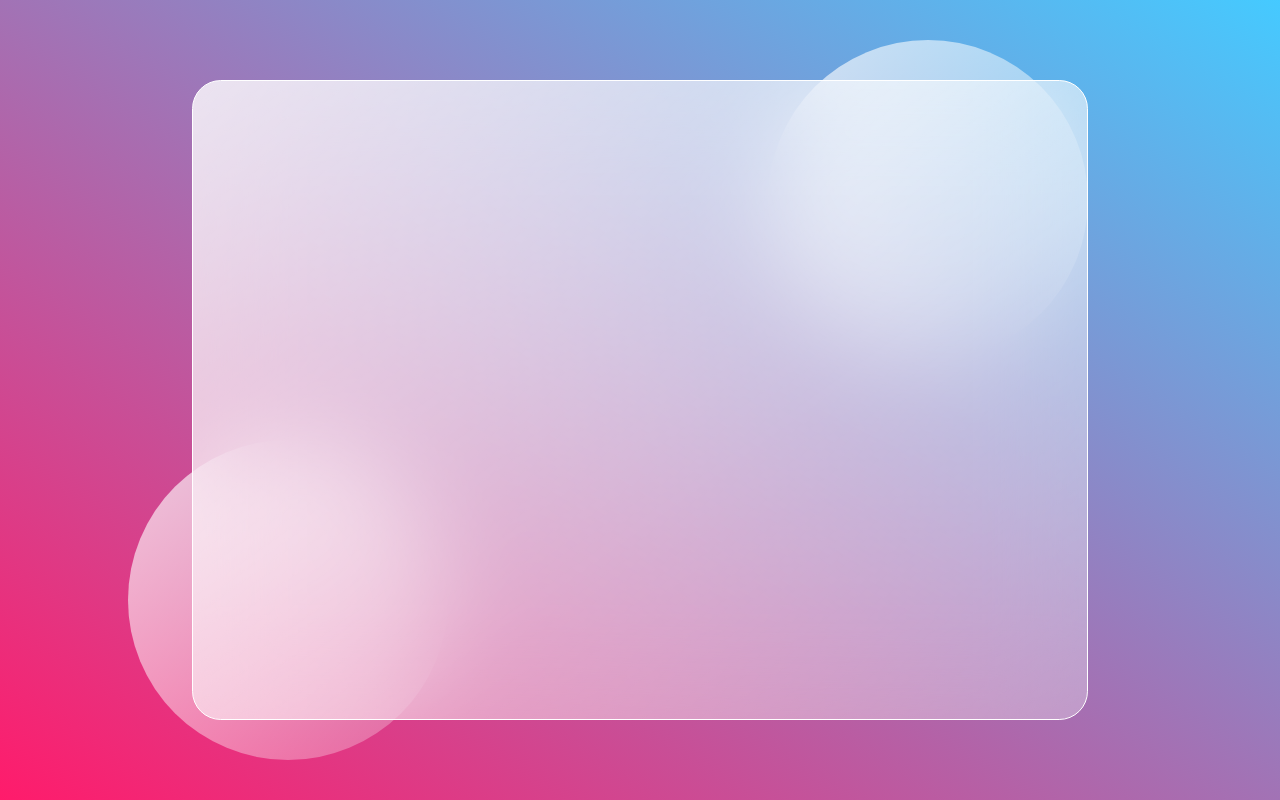
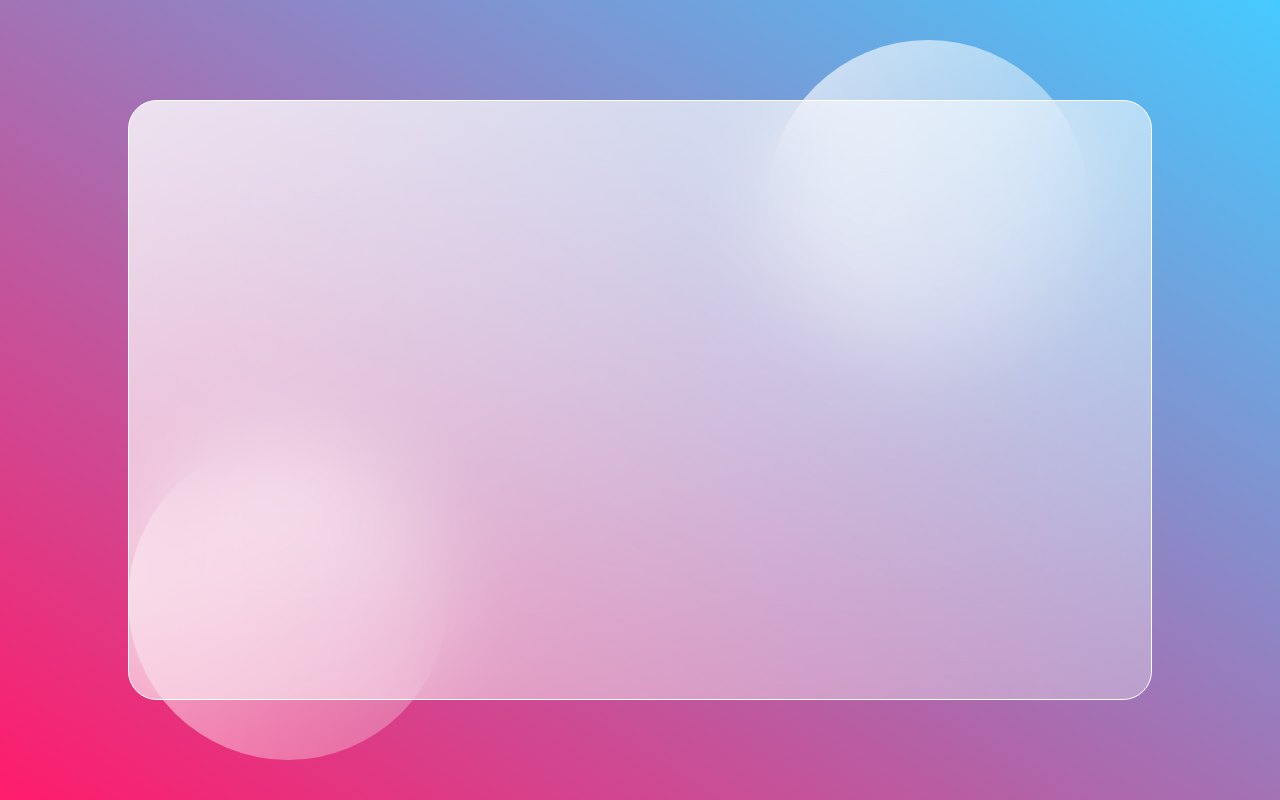
Before and after one commit to LitttleLeah/glassmorphism-background, a plain HTML site: page index.html in a window 1280 px wide. Drawn offline with Linux system fonts and the light colour scheme.

Commit message:
Update style.css

```diff
--- a/style.css
+++ b/style.css
@@ -14,8 +14,8 @@ main {
 
 .glass {
     background: white;
-    min-height: 80vh;
-    width: 70%;
+    min-height: 75vh;
+    width: 80%;
     background: linear-gradient(to right bottom, rgba(255, 255, 255, 0.8), rgba(255,255,255, 0.3));
     border: 1px solid #fff;
     border-radius: 1.8rem;
```
